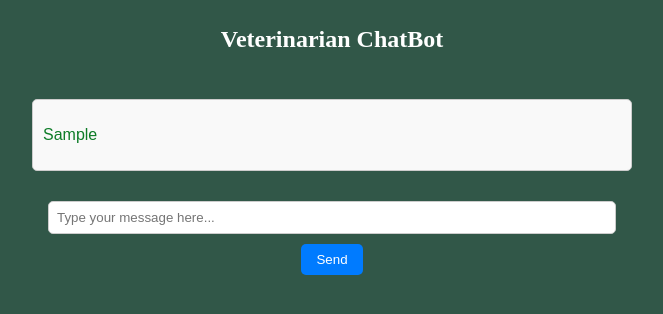
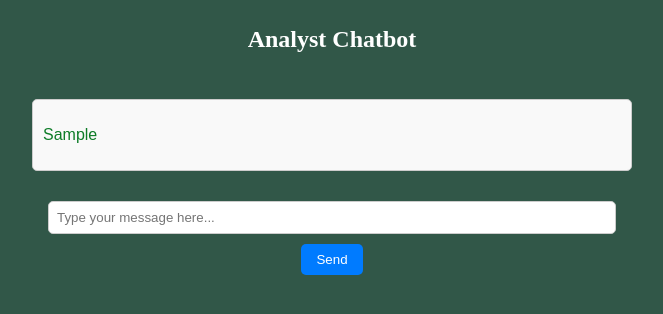
Before and after one commit to cbuitragoh/ollamaRag, a Python web app: template templates/index.html in a window 1280 px wide. Shown: the top 314 px of the page, without its empty margins (308-971 px from the left). Run offline with Jinja, Linux system fonts and the light colour scheme; the template is opened without the code that fills it: most values are stand-ins (such as "Sample title", 1, 10 or a date in 2020).

Commit message:
favicon, setup index template and fixing tests

```diff
--- a/templates/index.html
+++ b/templates/index.html
@@ -3,11 +3,12 @@
 <head>
     <meta charset="UTF-8">
     <meta name="viewport" content="width=device-width, initial-scale=1.0">
-    <title>Veterinarian ChatBot</title>
+    <title>Analyst Chatbot</title>
+    <link rel="icon" href="/static/images/userIconSilvesterStyle.ico" type="image/x-icon">
     <link rel="stylesheet" href="/static/css/styles.css">
 </head>
 <body>
-    <h1>Veterinarian ChatBot</h1>
+    <h1>Analyst Chatbot</h1>
     <div class="container">
         <div class="chat-box" id="chat-box">
             <div class="message bot-message">
```
Also changed, not shown: tests/test_loader.py (+1 -2 lines), static/images/userIconSilvesterStyle.ico (added).
